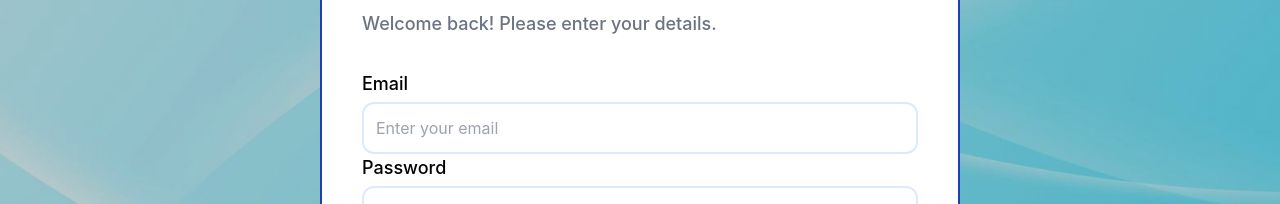
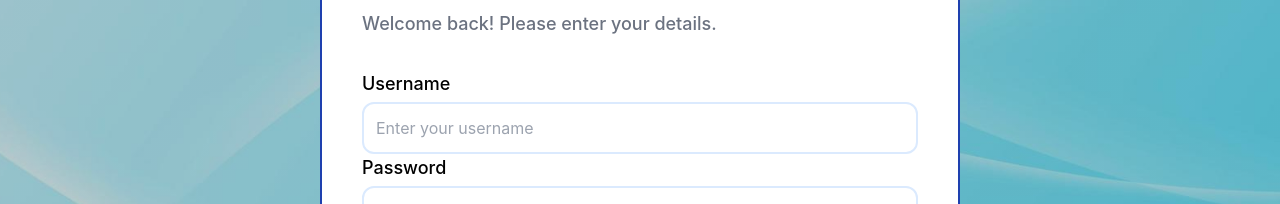
Before and after one commit to nealgandhi/CS4485, a React (Create React App) app in the folder frontend/schedule-planner/: page /login in a window 1280 px wide. Shown: the part 222-426 px from the top of the page. Built offline with nearby package versions, Linux system fonts and the light colour scheme.

Commit message:
Update Login Form
changed email to username

```diff
--- a/frontend/schedule-planner/src/components/LoginForm.js
+++ b/frontend/schedule-planner/src/components/LoginForm.js
@@ -7,10 +7,10 @@ function LoginForm() {
             <p className='font-medium text-lg text-gray-500 mt-4'>Welcome back! Please enter your details.</p>
             <div className='mt-8'>
                 <div className='flex flex-col'>
-                    <label className='text-lg font-medium'>Email</label>
+                    <label className='text-lg font-medium'>Username</label>
                     <input
                         className='w-full border-2 border-blue-100 rounded-xl p-3 mt-1 bg-transparent'
-                        placeholder='Enter your email'
+                        placeholder='Enter your username'
                      />
                 </div>
                 <div className='flex flex-col'>
```
